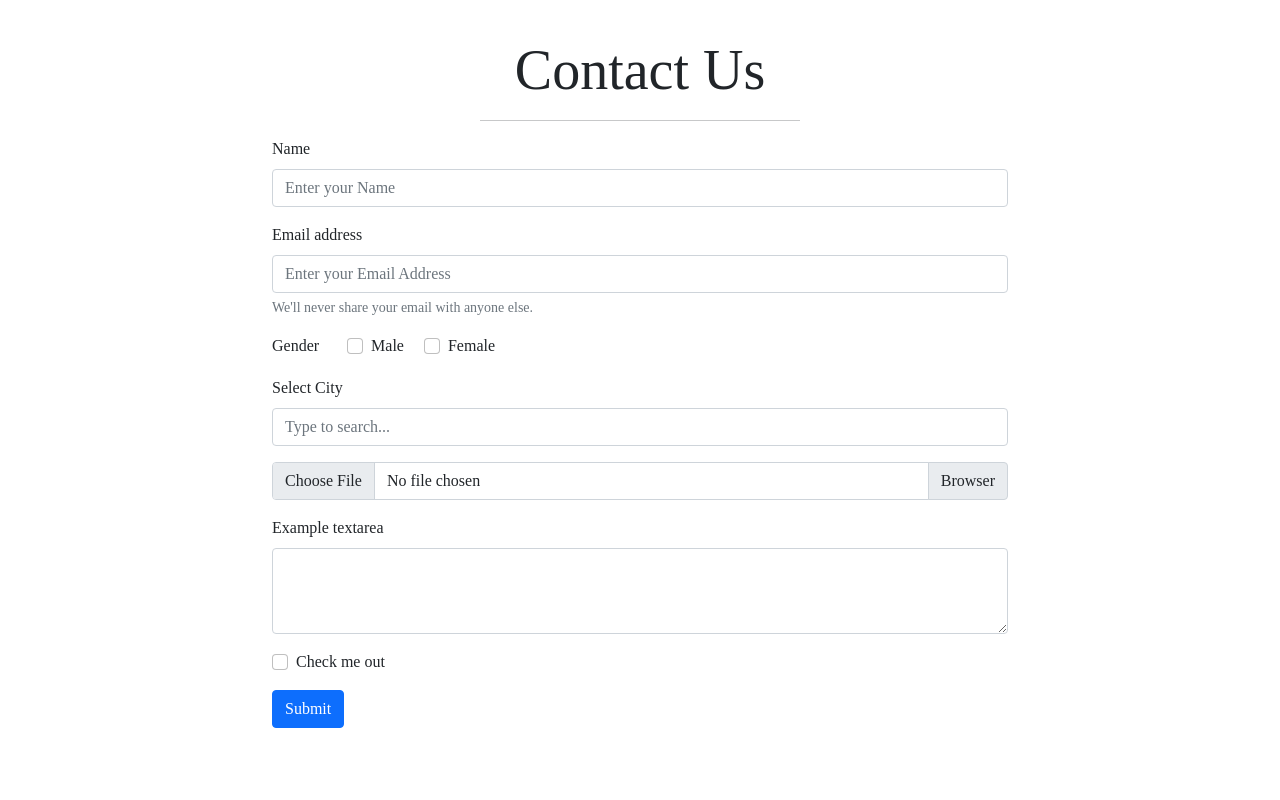
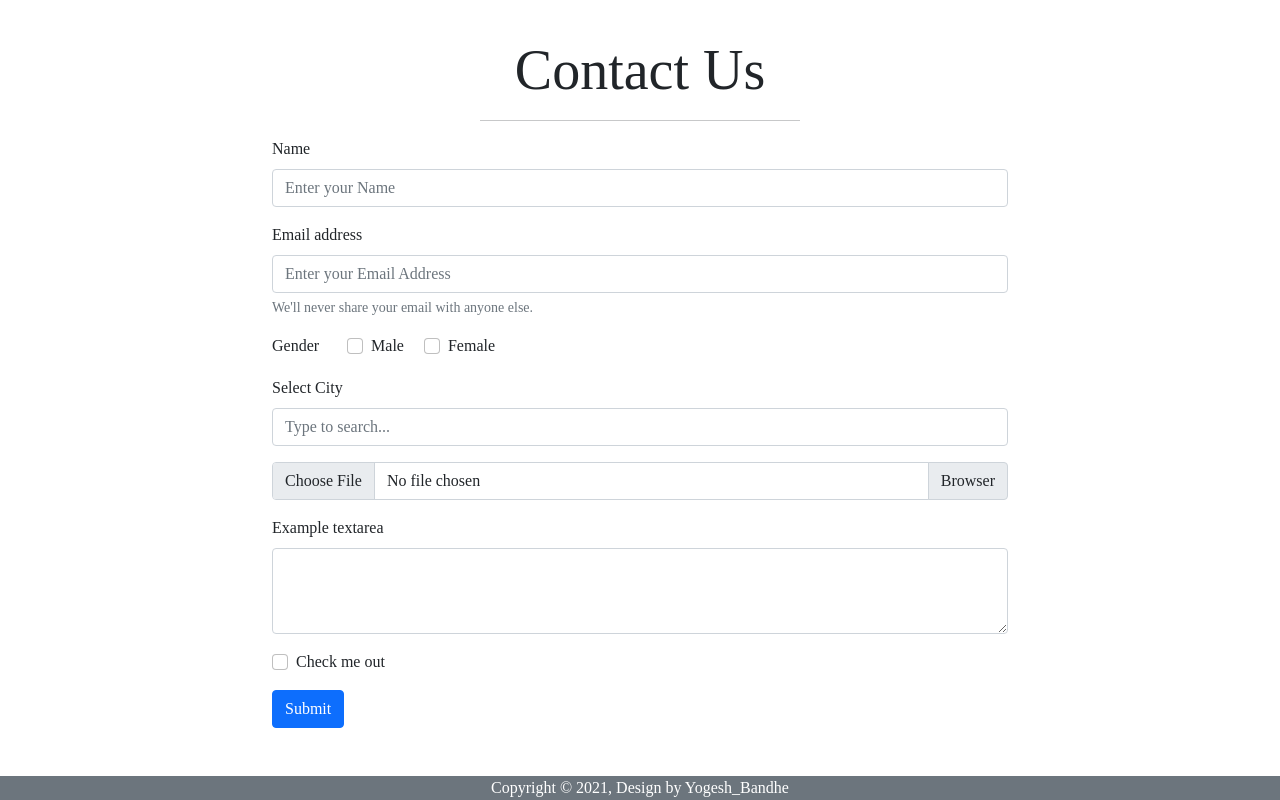
Before and after one commit to Yogeshkumar04/Website_Template_02, a plain HTML site: page index.html in a window 1280 px wide. Shown: the part 3517-4317 px from the top of the page. Before the commit the page ends 4293 px from the top, so only its background shows below. Drawn offline with nearby package versions, Linux system fonts and the light colour scheme.

Commit message:
footer added

```diff
--- a/index.html
+++ b/index.html
@@ -411,7 +411,11 @@
   </section>
   <!-- Contack Us Section End -->
 
-
+<!-- Footer Started -->
+<footer class="bg-secondary text-center text-white">
+  <p>Copyright &copy; 2021, Design by Yogesh_Bandhe</p>
+</footer>
+<!-- Footer End -->
 
   <!-- Separate Popper and Bootstrap JS -->
 
```
